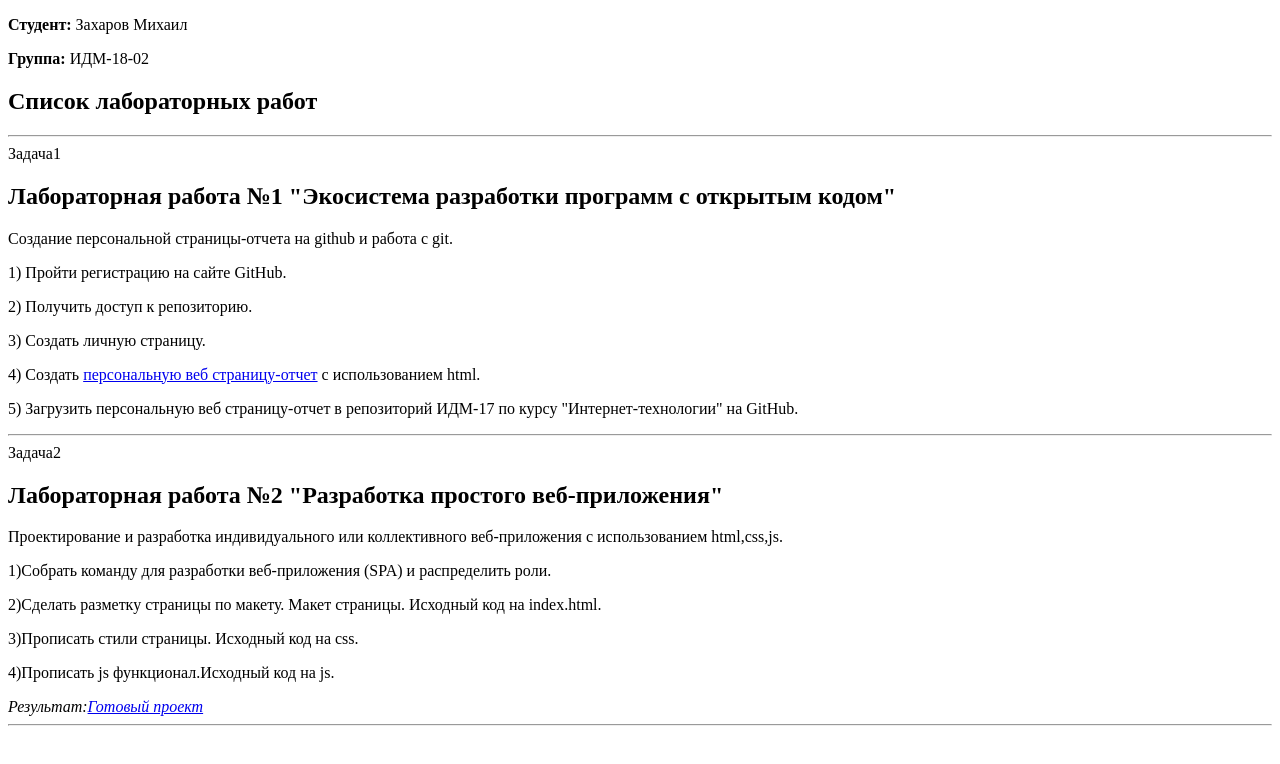
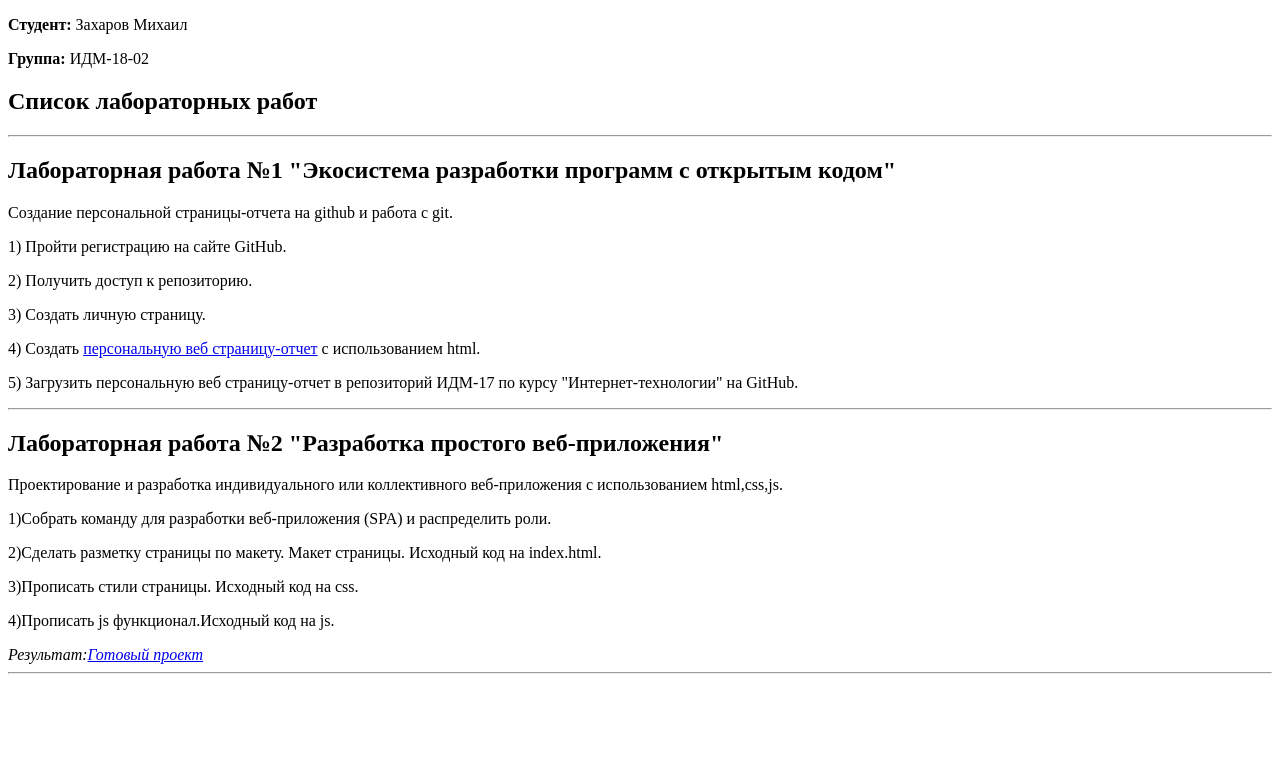
Before and after one commit to ItsAllMail/ItsAllMail, a plain HTML site: page index.html in a window 1280 px wide. Drawn offline with Linux system fonts and the light colour scheme.

Commit message:
Update index.html

```diff
--- a/index.html
+++ b/index.html
@@ -12,7 +12,6 @@
 	<h2 class="nw">Список лабораторных работ</h2>
 			<hr/>
 			<div class = "post">
-				<div class="date">Задача<span>1</span></div>
 				<h2 id="1lab">Лабораторная работа №1 "Экосистема разработки программ с открытым кодом"</h2>
 				<p>Создание персональной страницы-отчета на github и работа с git.</p>
 				<p>1) Пройти регистрацию на сайте GitHub. </p>
@@ -23,7 +22,6 @@
 			</div>
 			<hr/>
 			<div class = "post">
-				<div class="date">Задача<span>2</span></div>
 				<h2 id="2lab">Лабораторная работа №2 "Разработка простого веб-приложения"</h2>
 				<p>Проектирование и разработка индивидуального или коллективного веб-приложения с использованием html,css,js.</p>
 				<p>1)Собрать команду для разработки веб-приложения (SPA) и распределить роли. </p>
```
